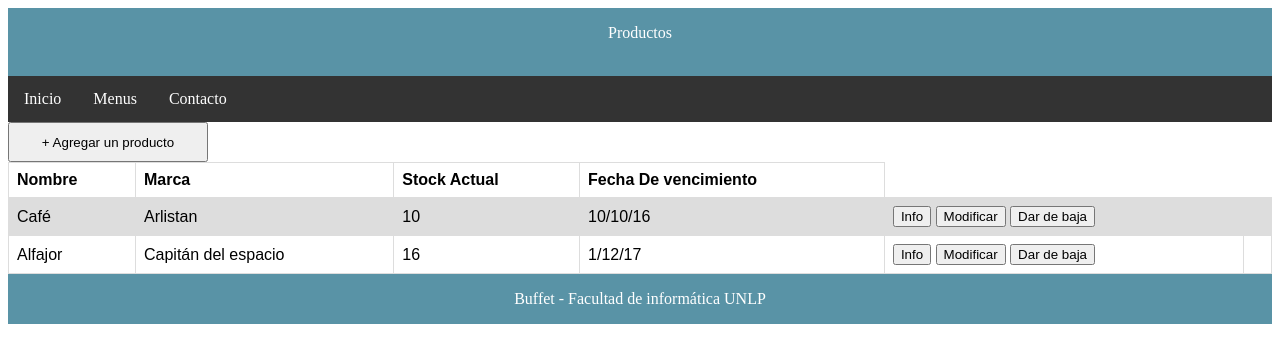
After one commit to tomimagnelli/grupo55, a PHP site: page /listado.html in a window 1280 px wide. The commit adds this page. Shown: the top 363 px of the page. Run offline with PHP 8.4, Linux system fonts and the light colour scheme.

Commit message:
Alta producto, listado y index modificados.

```diff
--- /dev/null
+++ b/listado.css
@@ -0,0 +1,47 @@
+table {
+    font-family: arial, sans-serif;
+    border-collapse: collapse;
+    width: 100%;
+}
+
+td, th {
+    border: 1px solid #dddddd;
+    text-align: left;
+    padding: 8px;
+}
+
+tr:nth-child(even) {
+    background-color: #dddddd;
+}
+header, footer {
+    padding: 1em;
+    color: white;
+    background-color: #5993a6;
+    text-align: center;
+}
+nav {
+    text-align: center;
+
+}
+li {
+    float: left;
+}
+
+li a {
+    display: block;
+    color: white;
+    text-align: center;
+    padding: 14px 16px;
+    text-decoration: none;
+}
+
+li a:hover:not(.active) {
+    background-color: #5993a6;
+}
+ul {
+    list-style-type: none;
+    margin: 0;
+    padding: 0;
+    overflow: hidden;
+    background-color: #333;
+}
--- /dev/null
+++ b/listado.html
@@ -0,0 +1,60 @@
+<!DOCTYPE html>
+<html lang="en">
+<head>
+	<meta charset="UTF-8">
+	<title>Listado</title>
+	<link rel="stylesheet" type="text/css" href="listado.css">
+</head>
+<body>
+
+<header>Productos <br><br></header>
+<nav>
+  <ul>
+    <li><a href="#">Inicio</a></li>
+    <li><a href="#">Menus</a></li>
+    <li><a href="#">Contacto</a></li>
+  </ul>
+
+</nav>
+
+<form method="get" action="/home/ramiro/Escritorio/Proyecto de Software/altaproducto.html">
+<input type="submit" value="+ Agregar un producto" style="width:200px; height:40px">
+</form>
+
+
+<table>
+	<tr>
+			<th>Nombre</th>
+			<th>Marca</th>
+			<th>Stock Actual</th>
+			<th>Fecha De vencimiento</th>
+	</tr>
+	<tr>
+			<td>Caf&eacute;</td>
+			<td>Arlistan</td>
+			<td>10</td>
+			<td>10/10/16</td>
+			<td>
+				<input type="button"  value="Info">
+				<input type="button"  value="Modificar">
+				<input type="button" value="Dar de baja">
+			<td>
+	</tr>
+	<tr>
+			<td>Alfajor</td>
+			<td>Capit&aacute;n del espacio</td>
+			<td>16</td>
+			<td>1/12/17</td>
+			<td>
+				<input type="button"  value="Info">
+				<input type="button"  value="Modificar">
+				<input type="button" value="Dar de baja">
+			<td>
+	</tr>
+
+
+</table>
+<footer>Buffet - Facultad de informática UNLP</footer>
+
+</body>
+</html>
```
Also changed, not shown: altaproducto.css (+20 -1 lines), altaproducto.html (+16 -12 lines), index.css (+46 -9 lines), index.html (+24 -13 lines).
